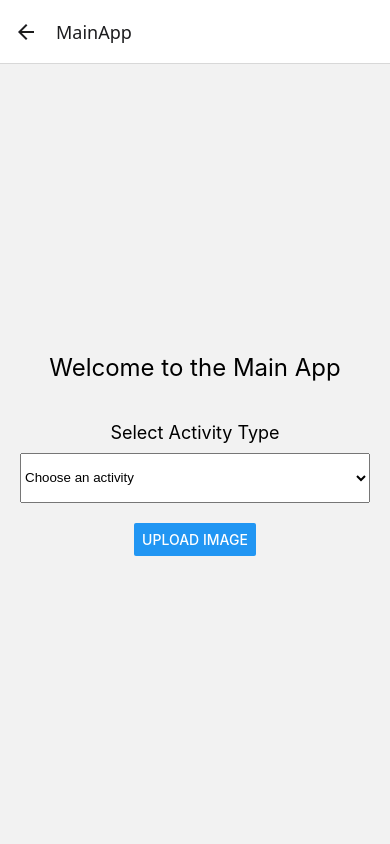
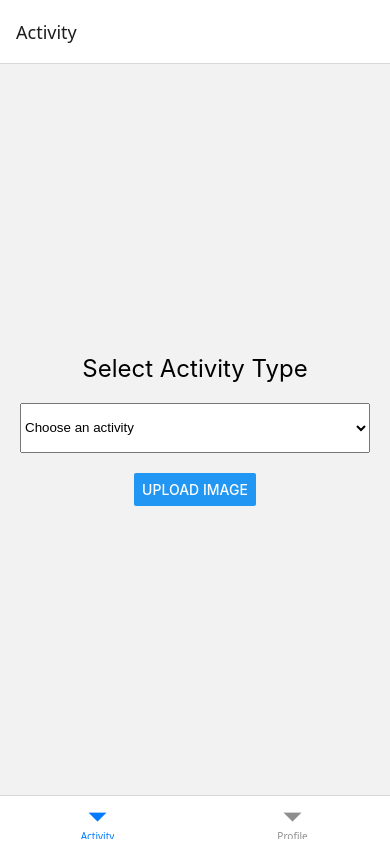
Before and after one commit to OppedRawen/Eco-Friendly-App, a React Native app: screen /MainApp in a window 390 px wide. Built offline with nearby package versions, Linux system fonts and the light colour scheme.

Commit message:
Added activity and profile sections

```diff
--- a/App.js
+++ b/App.js
@@ -14,7 +14,7 @@ export default function App() {
       <Stack.Navigator initialRouteName="Login">
         <Stack.Screen name="Login" component={LoginScreen} />
         <Stack.Screen name="SignUp" component={SignUpScreen} />
-        <Stack.Screen name="MainApp" component={MainAppScreen} />
+        <Stack.Screen name="MainApp" component={MainAppScreen} options={{ headerShown: false }} />
       </Stack.Navigator>
     </NavigationContainer>
   );
--- a/package.json
+++ b/package.json
@@ -12,6 +12,7 @@
     "@react-native-async-storage/async-storage": "^1.23.1",
     "@react-native-community/masked-view": "^0.1.11",
     "@react-native-picker/picker": "^2.7.5",
+    "@react-navigation/bottom-tabs": "^7.0.0",
     "@react-navigation/native": "^7.0.0",
     "@react-navigation/native-stack": "^7.0.0",
     "@react-navigation/stack": "^7.0.0",
--- /dev/null
+++ b/screens/ActivityScreen.js
@@ -0,0 +1,72 @@
+// screens/ActivityScreen.js
+import React, { useState } from 'react';
+import { View, Text, Button, StyleSheet, Alert } from 'react-native';
+import * as ImagePicker from 'expo-image-picker';
+import { Picker } from '@react-native-picker/picker';
+
+export default function ActivityScreen() {
+  const [selectedActivity, setSelectedActivity] = useState('');
+  const [image, setImage] = useState(null);
+
+  const handleImageUpload = async () => {
+    if (!selectedActivity) {
+      Alert.alert("Please select an activity type before uploading!");
+      return;
+    }
+
+    let result = await ImagePicker.launchImageLibraryAsync({
+      mediaTypes: ImagePicker.MediaTypeOptions.Images,
+      allowsEditing: true,
+      aspect: [4, 3],
+      quality: 1,
+    });
+
+    if (!result.cancelled) {
+      setImage(result.uri);
+      Alert.alert("Image uploaded successfully!", `Activity: ${selectedActivity}`);
+    }
+  };
+
+  return (
+    <View style={styles.container}>
+      <Text style={styles.title}>Select Activity Type</Text>
+      <Picker
+        selectedValue={selectedActivity}
+        onValueChange={(itemValue) => setSelectedActivity(itemValue)}
+        style={styles.picker}
+      >
+        <Picker.Item label="Choose an activity" value="" />
+        <Picker.Item label="Waste Management and Cleanup" value="Waste Management and Cleanup" />
+        <Picker.Item label="Conservation and Green Initiatives" value="Conservation and Green Initiatives" />
+        <Picker.Item label="Energy and Resource Conservation" value="Energy and Resource Conservation" />
+        <Picker.Item label="Sustainable Mobility" value="Sustainable Mobility" />
+        <Picker.Item label="Awareness and Education" value="Awareness and Education" />
+      </Picker>
+      <Button title="Upload Image" onPress={handleImageUpload} />
+      {image && <Text style={styles.imageText}>Image uploaded: {image}</Text>}
+    </View>
+  );
+}
+
+const styles = StyleSheet.create({
+  container: {
+    flex: 1,
+    alignItems: 'center',
+    justifyContent: 'center',
+    padding: 20,
+  },
+  title: {
+    fontSize: 24,
+    marginBottom: 20,
+  },
+  picker: {
+    height: 50,
+    width: '100%',
+    marginBottom: 20,
+  },
+  imageText: {
+    marginTop: 20,
+    fontSize: 16,
+    color: 'green',
+  },
+});
--- a/screens/MainAppScreen.js
+++ b/screens/MainAppScreen.js
@@ -1,82 +1,16 @@
 // screens/MainAppScreen.js
-import React, { useState } from 'react';
-import { View, Text, Button, StyleSheet, Alert } from 'react-native';
-import * as ImagePicker from 'expo-image-picker';
-import { Picker } from '@react-native-picker/picker';
+import React from 'react';
+import { createBottomTabNavigator } from '@react-navigation/bottom-tabs';
+import ActivityScreen from './ActivityScreen'; // Create ActivityScreen for activity functions
+import ProfileScreen from './ProfileScreen';   // Profile screen for user badges and activities
 
+const Tab = createBottomTabNavigator();
 
 export default function MainAppScreen() {
-  const [selectedActivity, setSelectedActivity] = useState('');
-  const [image, setImage] = useState(null);
-
-  const handleImageUpload = async () => {
-    if (!selectedActivity) {
-      Alert.alert("Please select an activity type before uploading!");
-      return;
-    }
-
-    let result = await ImagePicker.launchImageLibraryAsync({
-      mediaTypes: ImagePicker.MediaTypeOptions.Images,
-      allowsEditing: true,
-      aspect: [4, 3],
-      quality: 1,
-    });
-
-    if (!result.cancelled) {
-      setImage(result.uri);
-      Alert.alert("Image uploaded successfully!", `Activity: ${selectedActivity}`);
-      // Add your image upload logic here, e.g., uploading to Firebase Storage
-    }
-  };
-
   return (
-    <View style={styles.container}>
-      <Text style={styles.title}>Welcome to the Main App</Text>
-
-      <Text style={styles.label}>Select Activity Type</Text>
-      <Picker
-        selectedValue={selectedActivity}
-        onValueChange={(itemValue) => setSelectedActivity(itemValue)}
-        style={styles.picker}
-      >
-        <Picker.Item label="Choose an activity" value="" />
-        <Picker.Item label="Waste Management and Cleanup" value="Waste Management and Cleanup" />
-        <Picker.Item label="Conservation and Green Initiatives" value="Conservation and Green Initiatives" />
-        <Picker.Item label="Energy and Resource Conservation" value="Energy and Resource Conservation" />
-        <Picker.Item label="Sustainable Mobility" value="Sustainable Mobility" />
-        <Picker.Item label="Awareness and Education" value="Awareness and Education" />
-      </Picker>
-
-      <Button title="Upload Image" onPress={handleImageUpload} />
-      {image && <Text style={styles.imageText}>Image uploaded: {image}</Text>}
-    </View>
+    <Tab.Navigator initialRouteName="Activity">
+      <Tab.Screen name="Activity" component={ActivityScreen} />
+      <Tab.Screen name="Profile" component={ProfileScreen} />
+    </Tab.Navigator>
   );
 }
-
-const styles = StyleSheet.create({
-  container: {
-    flex: 1,
-    alignItems: 'center',
-    justifyContent: 'center',
-    padding: 20,
-  },
-  title: {
-    fontSize: 24,
-    marginBottom: 20,
-  },
-  label: {
-    fontSize: 18,
-    marginTop: 20,
-    marginBottom: 10,
-  },
-  picker: {
-    height: 50,
-    width: '100%',
-    marginBottom: 20,
-  },
-  imageText: {
-    marginTop: 20,
-    fontSize: 16,
-    color: 'green',
-  },
-});
--- /dev/null
+++ b/screens/ProfileScreen.js
@@ -0,0 +1,71 @@
+// screens/ProfileScreen.js
+import React, { useState, useEffect } from 'react';
+import { View, Text, FlatList, StyleSheet } from 'react-native';
+
+// Mock data for badges and activities (replace with real data source)
+const mockBadges = ["Eco Warrior", "Recycler Pro", "Conservation Champ"];
+const mockActivities = [
+  { id: '1', title: 'Waste Management and Cleanup' },
+  { id: '2', title: 'Energy and Resource Conservation' },
+  { id: '3', title: 'Sustainable Mobility' },
+];
+
+export default function ProfileScreen() {
+  const [badges, setBadges] = useState([]);
+  const [activities, setActivities] = useState([]);
+
+  useEffect(() => {
+    // Replace this with data fetch from your database
+    setBadges(mockBadges);
+    setActivities(mockActivities);
+  }, []);
+
+  return (
+    <View style={styles.container}>
+      <Text style={styles.title}>Your Profile</Text>
+
+      <Text style={styles.subtitle}>Badges</Text>
+      <FlatList
+        data={badges}
+        renderItem={({ item }) => <Text style={styles.badge}>{item}</Text>}
+        keyExtractor={(item, index) => index.toString()}
+      />
+
+      <Text style={styles.subtitle}>Completed Activities</Text>
+      <FlatList
+        data={activities}
+        renderItem={({ item }) => <Text style={styles.activity}>{item.title}</Text>}
+        keyExtractor={item => item.id}
+      />
+    </View>
+  );
+}
+
+const styles = StyleSheet.create({
+  container: {
+    flex: 1,
+    padding: 20,
+    backgroundColor: '#fff',
+  },
+  title: {
+    fontSize: 24,
+    fontWeight: 'bold',
+    marginBottom: 20,
+  },
+  subtitle: {
+    fontSize: 18,
+    fontWeight: 'bold',
+    marginTop: 20,
+    marginBottom: 10,
+  },
+  badge: {
+    fontSize: 16,
+    color: 'green',
+    paddingVertical: 4,
+  },
+  activity: {
+    fontSize: 16,
+    color: 'blue',
+    paddingVertical: 4,
+  },
+});
```
Also changed, not shown: 1 other file (tests, documents, lock files or other folders).
